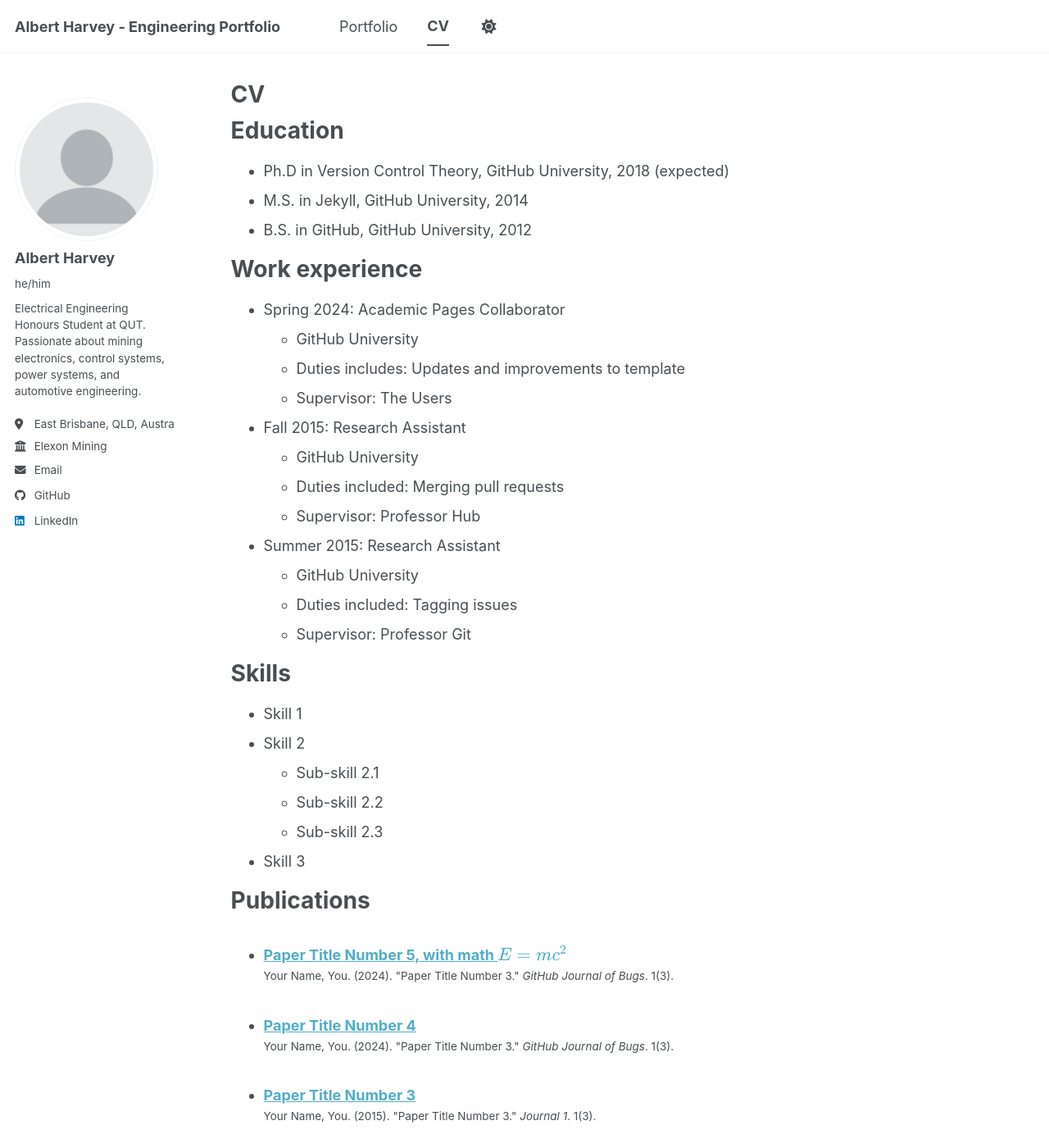
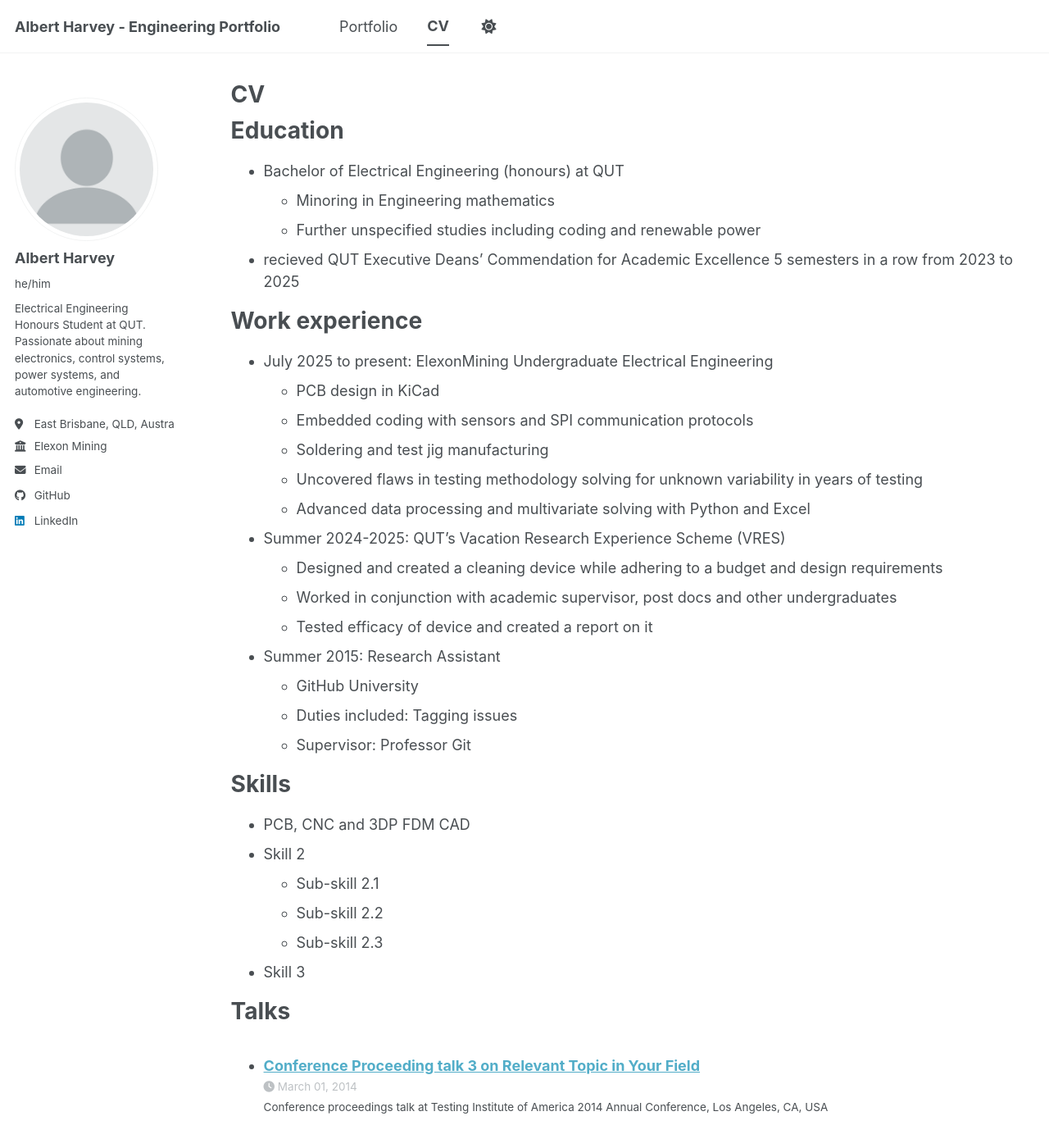
Before and after one commit to Albird-o/Albird-o.github.io, a Jekyll site: the page built from _pages/cv.md, in a window 1280 px wide and 1400 px high. Shown: the whole window at 82% size. Built offline with Jekyll 4.4.1, drawn with Linux system fonts in a browser that asks for light colours; a script bundle is joined from its source files by our own code; library files that are not in the unit come from our copies; some of the changed text lies outside the part shown.

Commit message:
Revise CV with updated education and work experience
Updated education and work experience sections with new details and achievements. Added miscellaneous achievements section.

```diff
--- a/_pages/cv.md
+++ b/_pages/cv.md
@@ -11,21 +11,24 @@ redirect_from:
 
 Education
 ======
-* Ph.D in Version Control Theory, GitHub University, 2018 (expected)
-* M.S. in Jekyll, GitHub University, 2014
-* B.S. in GitHub, GitHub University, 2012
+* Bachelor of Electrical Engineering (honours) at QUT
+  * Minoring in Engineering mathematics
+  * Further unspecified studies including coding and renewable power
+* recieved QUT Executive Deans’ Commendation for Academic Excellence 5 semesters in a row from 2023 to 2025
 
 Work experience
 ======
-* Spring 2024: Academic Pages Collaborator
-  * GitHub University
-  * Duties includes: Updates and improvements to template
-  * Supervisor: The Users
+* July 2025 to present: ElexonMining Undergraduate Electrical Engineering
+  * PCB design in KiCad
+  * Embedded coding with sensors and SPI communication protocols
+  * Soldering and test jig manufacturing
+  * Uncovered flaws in testing methodology solving for unknown variability in years of testing
+  * Advanced data processing and multivariate solving with Python and Excel
 
-* Fall 2015: Research Assistant
-  * GitHub University
-  * Duties included: Merging pull requests
-  * Supervisor: Professor Hub
+* Summer 2024-2025: QUT’s Vacation Research Experience Scheme (VRES)
+  * Designed and created a cleaning device while adhering to a budget and design requirements
+  * Worked in conjunction with academic supervisor, post docs and other undergraduates
+  * Tested efficacy of device and created a report on it
 
 * Summer 2015: Research Assistant
   * GitHub University
@@ -34,18 +37,12 @@ Work experience
 
 Skills
 ======
-* Skill 1
+* PCB, CNC and 3DP FDM CAD
 * Skill 2
   * Sub-skill 2.1
   * Sub-skill 2.2
   * Sub-skill 2.3
 * Skill 3
-
-Publications
-======
-  <ul>{% for post in site.publications reversed %}
-    {% include archive-single-cv.html %}
-  {% endfor %}</ul>
 
 Talks
 ======
```
Also changed, not shown: other parts of _pages/cv.md (+1 -2 lines).
